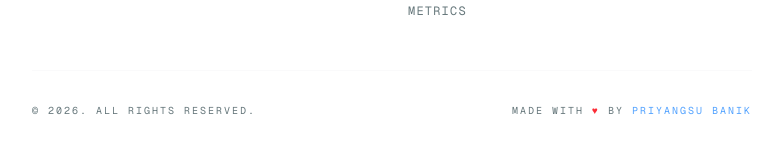
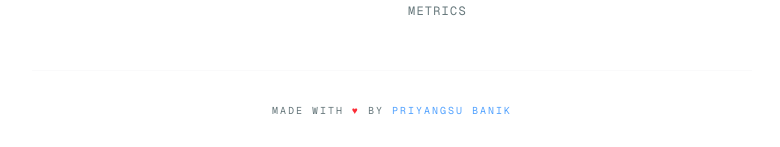
Before and after one commit to NxtNinja/humidhub, a Next.js app: page / in a window 1280 px wide. Shown: the part 1278-1425 px from the top of the page, without its empty margins (248-1028 px from the left). Built offline with nearby package versions, Linux system fonts and the light colour scheme; no server answers.

Commit message:
Update footer.tsx

```diff
--- a/src/components/layout/footer.tsx
+++ b/src/components/layout/footer.tsx
@@ -122,10 +122,7 @@
         </div>
 
         {/* Bottom Bar */}
-        <div className="pt-8 border-t border-border/20 flex flex-col sm:flex-row items-center justify-between gap-4">
-          <p className="font-mono text-[10px] text-muted-foreground uppercase tracking-[0.2em]">
-            © {new Date().getFullYear()}. All rights reserved.
-          </p>
+        <div className="pt-8 border-t border-border/20 flex flex-col sm:flex-row items-center justify-center gap-4">
           <div className="font-mono text-[10px] text-muted-foreground uppercase tracking-[0.2em]">
             Made with <span className="text-red-500">♥</span> by{" "}
             <Link
```
